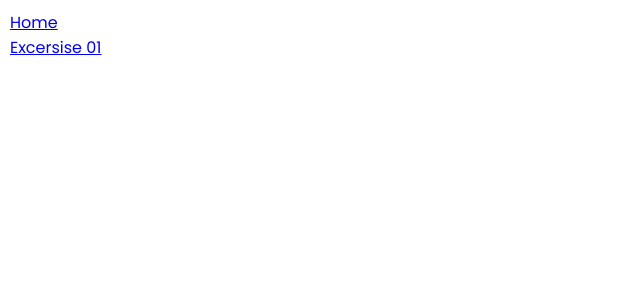
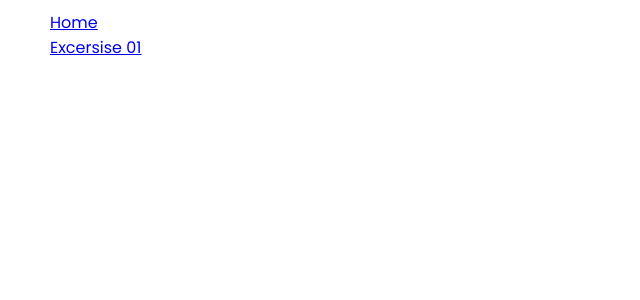
Before and after one commit to jagli/learn, a Nuxt app: page / in a window 1280 px wide. Shown: the top 300 px of the page, without its empty margins (0-640 px from the left). Built offline with nearby package versions, Linux system fonts and the light colour scheme.

Commit message:
navibar try 1

```diff
--- a/layouts/default.vue
+++ b/layouts/default.vue
@@ -1,9 +1,12 @@
 <template>
   <div>
     <div class="nav">
-      <nuxt-link to="/">Home</nuxt-link>
-      <div></div>
-      <nuxt-link to="/excersise-01">Excersise 01</nuxt-link>
+      <ul>
+        <nuxt-link to="/">Home</nuxt-link>
+      </ul>
+      <ul>
+        <nuxt-link to="/excersise-01">Excersise 01</nuxt-link>
+      </ul>
     </div>
     <Nuxt />
   </div>
```
